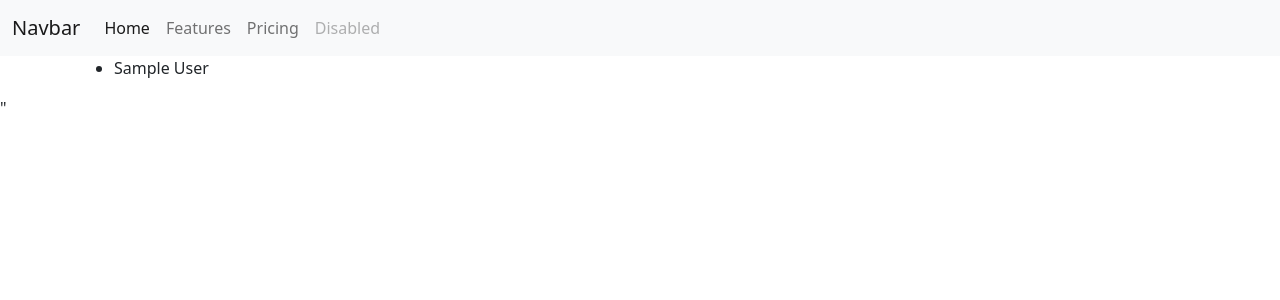
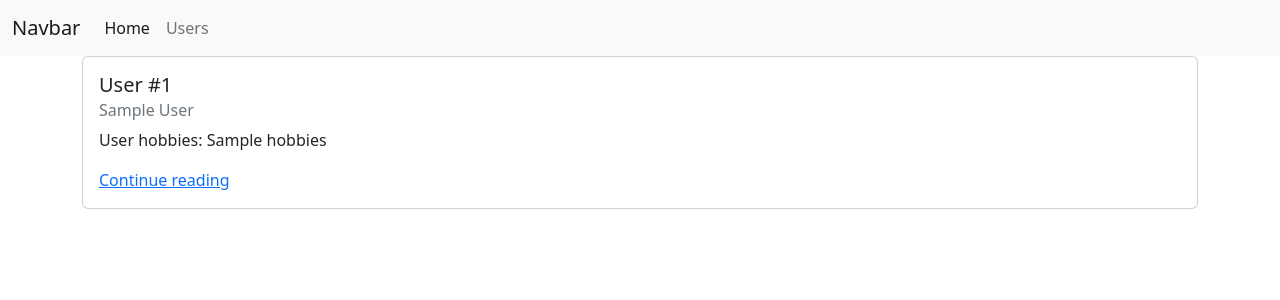
Before and after one commit to memoprieto/FSDI_111, a Flask app: template user_crud_fe/app/templates/users.html in a window 1280 px wide. Shown: the top 300 px of the page. Run offline with Flask 2, Linux system fonts and the light colour scheme; the template is opened without the code that fills it: most values are stand-ins (such as "Sample title", 1, 10 or a date in 2020).

Commit message:
Back_End

```diff
--- a/user_crud_fe/app/routes.py
+++ b/user_crud_fe/app/routes.py
@@ -4,7 +4,7 @@ from flask import (
 )
 import requests
 
-URL = "http://127.0.0.1:5000/users"
+URL = "http://127.0.0.1:5001/users"
 
 app = Flask(__name__)
 
@@ -16,5 +16,15 @@ def get_index():
 
 @app.get("/users")
 def display_users():
-    user_list = requests.get(URL)
-    render_template("users.html", users=user_list)
+    user_list = requests.get(URL).json()
+    return render_template(
+        "users.html", users = user_list.get("users")
+    )
+
+
+@app.get("/users/<int:pk>")
+def display_user_profile(pk):
+    url = "%s/%s" % (URL, pk)
+    response = requests.get(url)
+    user_json = response.json().get("user")[0]
+    return render_template("user.html", user=user_json)
--- a/user_crud_fe/app/templates/base.html
+++ b/user_crud_fe/app/templates/base.html
@@ -11,16 +11,14 @@
 <body>
     <nav class="navbar navbar-expand-lg bg-light">
         <div class="container-fluid">
-          <a class="navbar-brand" href="#">Navbar</a>
+          <a class="navbar-brand" href="{{ url_for('get_index') }}">Navbar</a>
           <button class="navbar-toggler" type="button" data-bs-toggle="collapse" data-bs-target="#navbarNavAltMarkup" aria-controls="navbarNavAltMarkup" aria-expanded="false" aria-label="Toggle navigation">
           <span class="navbar-toggler-icon"></span>
           </button>
           <div class="collapse navbar-collapse" id="navbarNavAltMarkup">
           <div class="navbar-nav">
-              <a class="nav-link active" aria-current="page" href="#">Home</a>
-              <a class="nav-link" href="#">Features</a>
-              <a class="nav-link" href="#">Pricing</a>
-              <a class="nav-link disabled">Disabled</a>
+              <a class="nav-link active" aria-current="page" href="{{ url_for('get_index') }}">Home</a>
+              <a class="nav-link" href="{{ url_for('display_users') }}">Users</a>
           </div>
           </div>
         </div>
@@ -28,7 +26,7 @@
     <div class="container">
         {% block content %}
         {% endblock content %}
-    </div>"
+    </div>
     <!-- JavaScript Bundle with Popper -->
     <script src="https://cdn.jsdelivr.net/npm/bootstrap@5.2.0/dist/js/bootstrap.bundle.min.js" integrity="sha384-A3rJD856KowSb7dwlZdYEkO39Gagi7vIsF0jrRAoQmDKKtQBHUuLZ9AsSv4jD4Xa" crossorigin="anonymous"></script>
 </body>
--- a/user_crud_fe/app/templates/users.html
+++ b/user_crud_fe/app/templates/users.html
@@ -4,9 +4,15 @@
 {% block title %}Users{% endblock title %}
 
 {% block content %}
-<ul>
     {% for user in users %}
-        <li>{{ user["first_name"] }} {{ user["last_name"] }}</li>
+        <div class="card">
+            <div class="card-body">
+                <h5 class="card-title">User #{{ user["id"] }}</h5>
+                <h6 class="card-subtitle mb-2 text-muted">{{ user["first_name"] }} {{ user["last_name"] }}</h6>
+                <p class="card-text">User hobbies: {{ user["hobbies"] }}</p>
+                <a href="{{ url_for('display_user_profile', pk=user['id']) }}" class="card-link">Continue reading</a>
+            </div>
+        </div>
+        <br/>
     {% endfor %}
-</ul>
 {% endblock content %}
```
Also changed, not shown: app/routes.py (+10 -4 lines), user_crud_fe/app/templates/user.html (added, +12 -0 lines), 1 other file.
